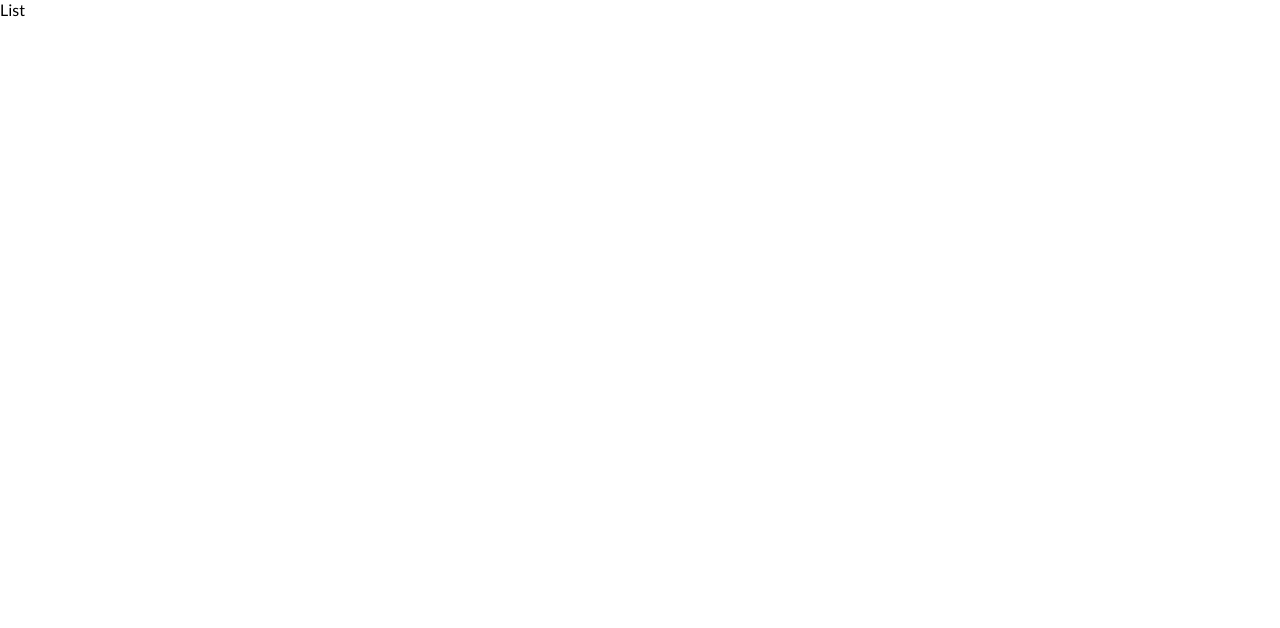
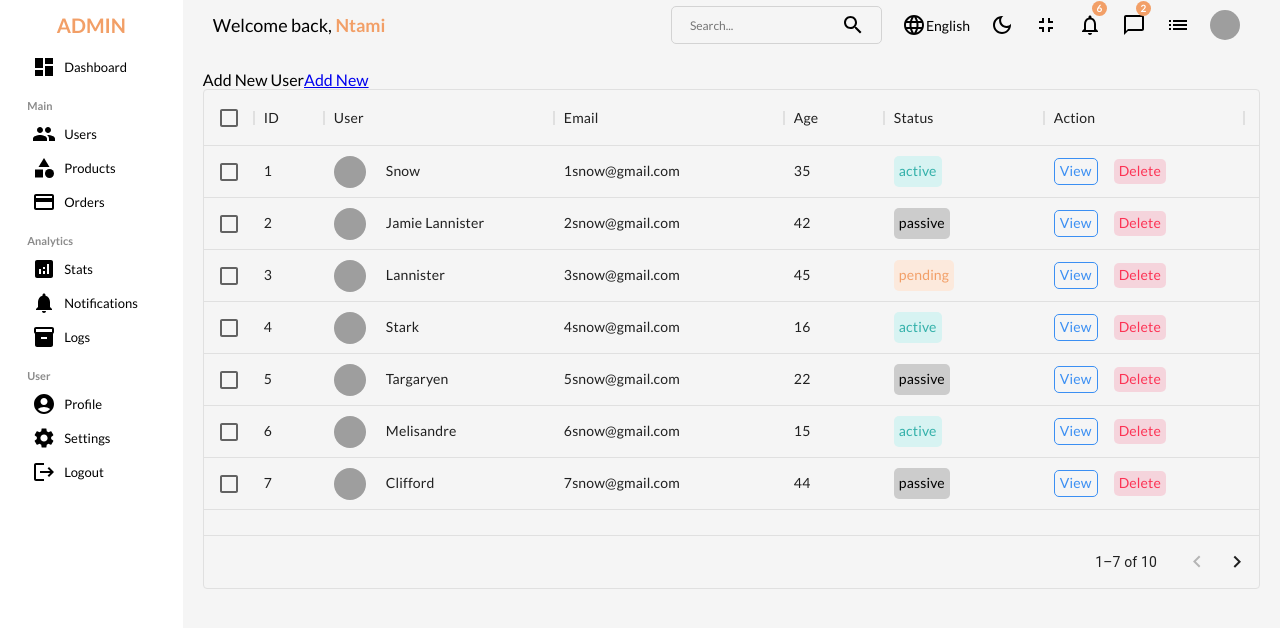
Before and after one commit to ntamiegbe/adminDashboard, a React (Vite) app: page /users in a window 1280 px wide. Shown: the top 628 px of the page. Built offline with nearby package versions, Linux system fonts and the light colour scheme; grey boxes are pictures that could not be loaded.

Commit message:
Commit: Created datatable component

```diff
--- /dev/null
+++ b/src/components/dataTable/DataTable.jsx
@@ -0,0 +1,56 @@
+import "./dataTable.scss";
+import { DataGrid } from "@mui/x-data-grid";
+import { userColumns, userRows } from "../../datatablesource";
+import { Link } from "react-router-dom";
+import { useState } from "react";
+
+const Datatable = () => {
+    const [data, setData] = useState(userRows);
+
+    const handleDelete = (id) => {
+        setData(data.filter((item) => item.id !== id));
+    };
+
+    const actionColumn = [
+        {
+            field: "action",
+            headerName: "Action",
+            width: 200,
+            renderCell: (params) => {
+                return (
+                    <div className="cellAction">
+                        <Link to="/users/test" style={{ textDecoration: "none" }}>
+                            <div className="viewButton">View</div>
+                        </Link>
+                        <div
+                            className="deleteButton"
+                            onClick={() => handleDelete(params.row.id)}
+                        >
+                            Delete
+                        </div>
+                    </div>
+                );
+            },
+        },
+    ];
+    return (
+        <div className="datatable">
+            <div className="datatableTitle">
+                Add New User
+                <Link to="/users/new" className="link">
+                    Add New
+                </Link>
+            </div>
+            <DataGrid
+                className="datagrid"
+                rows={data}
+                columns={userColumns.concat(actionColumn)}
+                pageSize={7}
+                rowsPerPageOptions={[7]}
+                checkboxSelection
+            />
+        </div>
+    );
+};
+
+export default Datatable;
--- /dev/null
+++ b/src/components/dataTable/dataTable.scss
@@ -0,0 +1,57 @@
+.datatable {
+    height: 500px;
+    padding: 20px;
+
+    .cellWithImg {
+        display: flex;
+        align-items: center;
+
+        .cellImg {
+            width: 32px;
+            height: 32px;
+            border-radius: 50%;
+            margin-right: 20px;
+        }
+    }
+
+    .cellWithStatus {
+        padding: 5px;
+        border-radius: 5px;
+
+        &.active {
+            color: #34b1aa;
+            background-color: #d7f3f2;
+        }
+
+        &.pending {
+            color: #f29f67;
+            background-color: #fce9dc;
+        }
+        &.passive {
+            color: #000000;
+            background-color:#8b8b8b62;
+        }
+    }
+
+    .cellAction {
+        display: flex;
+        align-items: center;
+        gap: 1rem;
+
+        .viewButton {
+            padding: 2px 5px;
+            border-radius: 5px;
+            color: #3b8ff3;
+            border: 1px solid #3b8ff3;
+            cursor: pointer;
+        }
+
+        .deleteButton {
+            padding: 2px 5px;
+            border-radius: 5px;
+            color: #fc3455;
+            background-color: #f57d9b44;
+            cursor: pointer;
+        }
+    }
+}
--- /dev/null
+++ b/src/datatablesource.jsx
@@ -0,0 +1,123 @@
+export const userColumns = [
+    { field: "id", headerName: "ID", width: 70 },
+    {
+        field: "user",
+        headerName: "User",
+        width: 230,
+        renderCell: (params) => {
+            return (
+                <div className="cellWithImg">
+                    <img className="cellImg" src={params.row.img} alt="avatar" />
+                    {params.row.username}
+                </div>
+            );
+        },
+    },
+    {
+        field: "email",
+        headerName: "Email",
+        width: 230,
+    },
+
+    {
+        field: "age",
+        headerName: "Age",
+        width: 100,
+    },
+    {
+        field: "status",
+        headerName: "Status",
+        width: 160,
+        renderCell: (params) => {
+            return (
+                <div className={`cellWithStatus ${params.row.status}`}>
+                    {params.row.status}
+                </div>
+            );
+        },
+    },
+];
+
+//temporary data
+export const userRows = [
+    {
+        id: 1,
+        username: "Snow",
+        img: "https://images.pexels.com/photos/1820770/pexels-photo-1820770.jpeg?auto=compress&cs=tinysrgb&dpr=2&w=500",
+        status: "active",
+        email: "1snow@gmail.com",
+        age: 35,
+    },
+    {
+        id: 2,
+        username: "Jamie Lannister",
+        img: "https://images.pexels.com/photos/1820770/pexels-photo-1820770.jpeg?auto=compress&cs=tinysrgb&dpr=2&w=500",
+        email: "2snow@gmail.com",
+        status: "passive",
+        age: 42,
+    },
+    {
+        id: 3,
+        username: "Lannister",
+        img: "https://images.pexels.com/photos/1820770/pexels-photo-1820770.jpeg?auto=compress&cs=tinysrgb&dpr=2&w=500",
+        email: "3snow@gmail.com",
+        status: "pending",
+        age: 45,
+    },
+    {
+        id: 4,
+        username: "Stark",
+        img: "https://images.pexels.com/photos/1820770/pexels-photo-1820770.jpeg?auto=compress&cs=tinysrgb&dpr=2&w=500",
+        email: "4snow@gmail.com",
+        status: "active",
+        age: 16,
+    },
+    {
+        id: 5,
+        username: "Targaryen",
+        img: "https://images.pexels.com/photos/1820770/pexels-photo-1820770.jpeg?auto=compress&cs=tinysrgb&dpr=2&w=500",
+        email: "5snow@gmail.com",
+        status: "passive",
+        age: 22,
+    },
+    {
+        id: 6,
+        username: "Melisandre",
+        img: "https://images.pexels.com/photos/1820770/pexels-photo-1820770.jpeg?auto=compress&cs=tinysrgb&dpr=2&w=500",
+        email: "6snow@gmail.com",
+        status: "active",
+        age: 15,
+    },
+    {
+        id: 7,
+        username: "Clifford",
+        img: "https://images.pexels.com/photos/1820770/pexels-photo-1820770.jpeg?auto=compress&cs=tinysrgb&dpr=2&w=500",
+        email: "7snow@gmail.com",
+        status: "passive",
+        age: 44,
+    },
+    {
+        id: 8,
+        username: "Frances",
+        img: "https://images.pexels.com/photos/1820770/pexels-photo-1820770.jpeg?auto=compress&cs=tinysrgb&dpr=2&w=500",
+        email: "8snow@gmail.com",
+        status: "active",
+        age: 36,
+    },
+    {
+        id: 9,
+        username: "Roxie",
+        img: "https://images.pexels.com/photos/1820770/pexels-photo-1820770.jpeg?auto=compress&cs=tinysrgb&dpr=2&w=500",
+        email: "snow@gmail.com",
+        status: "pending",
+        age: 65,
+    },
+    {
+        id: 10,
+        username: "Roxie",
+        img: "https://images.pexels.com/photos/1820770/pexels-photo-1820770.jpeg?auto=compress&cs=tinysrgb&dpr=2&w=500",
+        email: "snow@gmail.com",
+        status: "active",
+        age: 65,
+    },
+];
--- a/src/pages/list/List.jsx
+++ b/src/pages/list/List.jsx
@@ -1,9 +1,18 @@
 import React from 'react'
 import "./list.scss"
+import Navbar from '../../components/navbar/Navbar'
+import Sidebar from '../../components/sidebar/Sidebar'
+import Datatable from '../../components/dataTable/DataTable'
 
 const List = () => {
   return (
-    <div>List</div>
+    <div className='list'>
+      <Sidebar />
+      <div className="listContainer">
+        <Navbar />
+        <Datatable />
+      </div>
+    </div>
   )
 }
 
--- a/src/pages/list/list.scss
+++ b/src/pages/list/list.scss
@@ -0,0 +1,9 @@
+.list {
+    width: 100%;
+    display: flex;
+    background-color: whitesmoke;
+
+    .listContainer {
+        flex: 6;
+    }
+}
```
